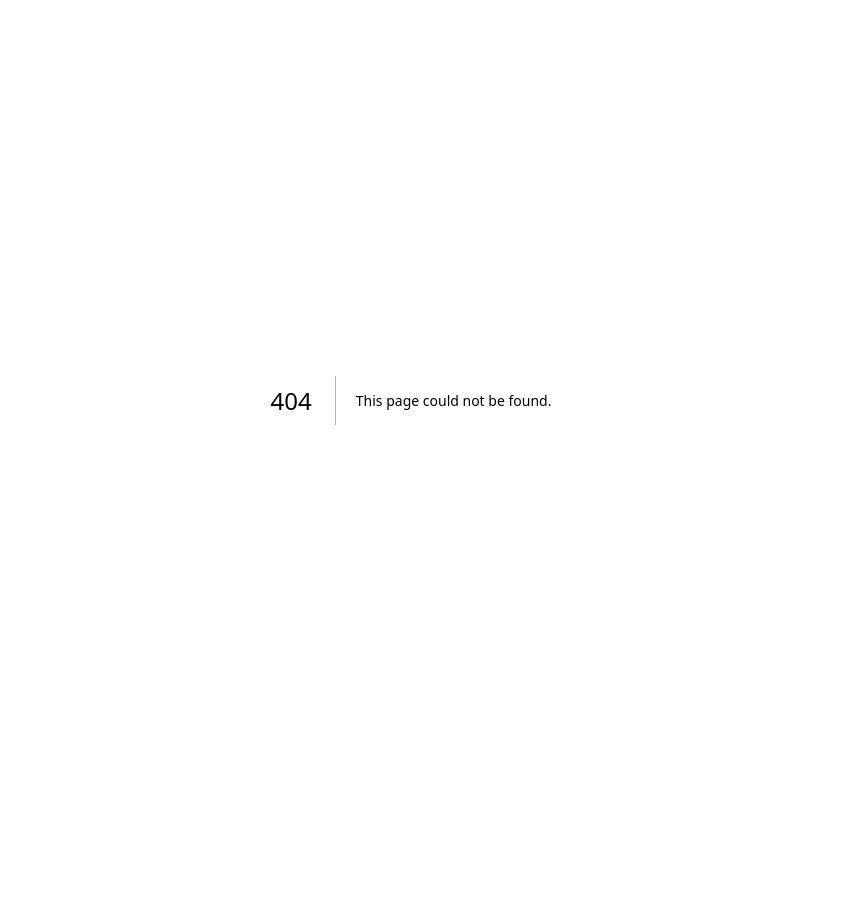
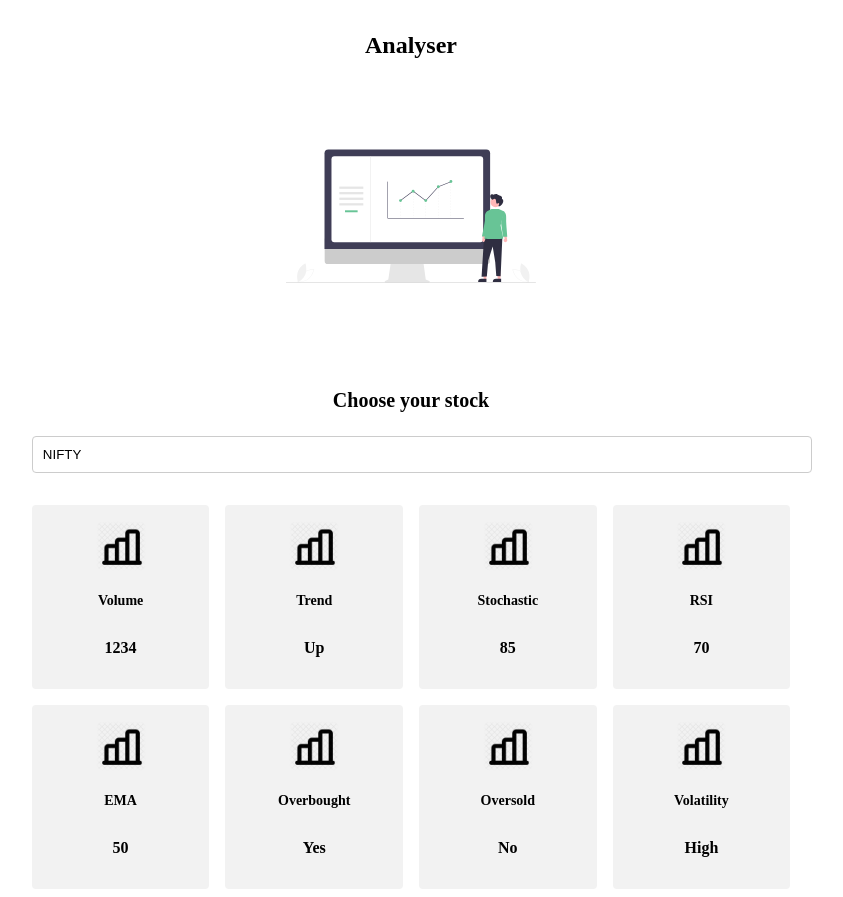
Before and after one commit to PrasannaAkolkar/AnalysisBotFrontend, a Next.js app: page /market_analysis in a window 1280 px wide. Before the commit this address had no page. Shown: the whole page, without its empty margins (229-1072 px from the left). Before the commit the page ends 800 px from the top, so only its background shows below. Built offline with nearby package versions, Linux system fonts and the light colour scheme.

Commit message:
market analysis page

```diff
--- /dev/null
+++ b/pages/market_analysis/index.js
@@ -0,0 +1,122 @@
+import React, { useState } from 'react';
+import styles from '../../styles/MarketAnalysis.module.css';
+import { stocks_names_breeze } from '@/utils/stock_names';
+import LineChart from '@/components/LineStickChart';
+
+const stock_names = Object.values(stocks_names_breeze[0]);
+const stocks = stock_names;
+
+const MarketAnalysis = () => {
+  const [selectedStock, setSelectedStock] = useState('NIFTY');
+  const [showAutocomplete, setShowAutocomplete] = useState(false);
+  const handleStockSelection = (stock) => {
+    setSelectedStock(stock);
+    setShowAutocomplete(false);
+  };
+
+  const gridData = [
+    {
+      icon: 'volume.png',
+      text: 'Volume',
+      value: '1234', // Replace with the actual value for Volume
+    },
+    {
+      icon: 'volume.png',
+      text: 'Trend',
+      value: 'Up', // Replace with the actual value for Trend
+    },
+    {
+      icon: 'volume.png',
+      text: 'Stochastic',
+      value: '85', // Replace with the actual value for Stochastic
+    },
+    {
+      icon: 'volume.png',
+      text: 'RSI',
+      value: '70', // Replace with the actual value for RSI
+    },
+    {
+      icon: 'volume.png',
+      text: 'EMA',
+      value: '50', // Replace with the actual value for EMA
+    },
+    {
+      icon: 'volume.png',
+      text: 'Overbought',
+      value: 'Yes', // Replace with the actual value for Overbought
+    },
+    {
+      icon: 'volume.png',
+      text: 'Oversold',
+      value: 'No', // Replace with the actual value for Oversold
+    },
+    {
+      icon: 'volume.png',
+      text: 'Volatility',
+      value: 'High', // Replace with the actual value for Volatility
+    },
+  ];
+
+  return (
+    <div className={styles.container}>
+      <h1 className={styles.title}>Analyser</h1>
+      <img
+        src="analytics.svg"
+        alt="Analyser Image"
+        className={styles.analyserImage}
+      />
+      <div className={styles.autocomplete}>
+        <label htmlFor="stock" className={styles.autocompleteLabel}>
+          Choose your stock
+        </label>
+        <input
+          type="text"
+          id="stock"
+          className={styles.input}
+          placeholder="Search for a stock..."
+          value={selectedStock}
+          onChange={(e) => {
+            setSelectedStock(e.target.value);
+            setShowAutocomplete(true);
+          }}
+        />
+        {showAutocomplete && (
+          <ul className={styles.autocompleteList}>
+            {stocks
+              .filter((stock) =>
+                stock.toLowerCase().startsWith(selectedStock.toLowerCase())
+              )
+              .filter(
+                (stock, index, self) =>
+                  self.findIndex(
+                    (s) => s.toLowerCase() === stock.toLowerCase()
+                  ) === index
+              )
+              .slice(0, 5)
+              .map((stock) => (
+                <li key={stock} onClick={() => handleStockSelection(stock)}>
+                  {stock}
+                </li>
+              ))}
+          </ul>
+        )}
+      </div>
+
+      <div className={styles.gridContainer}>
+        {gridData.map((data, index) => (
+          <div className={styles.gridItem} key={index}>
+            <img
+              src={data.icon}
+              alt="Grid Icon"
+              className={styles.gridIcon}
+            />
+            <p className={styles.gridText}>{data.text}</p>
+            <p className={styles.gridValue}>{data.value}</p>
+          </div>
+        ))}
+      </div>
+    </div>
+  );
+};
+
+export default MarketAnalysis;
--- /dev/null
+++ b/styles/MarketAnalysis.module.css
@@ -0,0 +1,125 @@
+.container {
+    text-align: center;
+    padding-left: 20%;
+    padding-right: 20%;
+  }
+
+  .title {
+    font-size: 24px;
+    font-weight: bold;
+    margin-top: 2rem;
+  }
+
+  .analyserImage {
+    display: block;
+    margin: 0 auto;
+    width: 250px;
+    height: 250px;
+    margin-top: 2rem;
+  }
+
+  .autocomplete {
+    position: relative;
+    width: 100%;
+    margin-left: auto;
+    margin-right: auto;
+    margin-top: 3rem;
+  }
+
+  .autocompleteLabel {
+    display: block;
+    margin-bottom: 1.5rem;
+    font-weight: bold;
+    text-align: center;
+    font-size: 20px;
+  }
+
+  .autocomplete input {
+    width: 100%;
+    padding: 10px;
+    border: 1px solid #ccc;
+    border-radius: 4px;
+  }
+
+  .autocompleteList {
+    position: absolute;
+    top: 100%;
+    left: 0;
+    z-index: 1;
+    width: 100%;
+    background-color: #fff;
+    border: 1px solid #ccc;
+    border-radius: 4px;
+    padding: 5px 0;
+    max-height: 200px;
+    overflow-y: auto;
+    list-style-type: none;
+    margin: 0;
+    padding: 0;
+  }
+
+  .autocompleteList li {
+    padding: 5px 10px;
+    cursor: pointer;
+  }
+
+  .autocompleteList li:hover {
+    background-color: #f1f1f1;
+  }
+
+  .gridContainer {
+    display: grid;
+    grid-template-columns: repeat(4, 1fr); /* Display 4 items per line */
+    gap: 1rem;
+    justify-content: center;
+    align-items: center;
+    margin-top: 2rem;
+  }
+
+  .gridItem {
+    display: flex;
+    flex-direction: column;
+    align-items: center;
+    justify-content: center;
+    padding: 1rem;
+    background-color: #f2f2f2;
+    border-radius: 4px;
+    text-align: center;
+  }
+  .gridIcon {
+    width: 50px;
+    height: 50px;
+    object-fit: cover;
+    margin-bottom: 0.5rem;
+  }
+
+  .gridText {
+    font-size: 14px;
+    font-weight: bold;
+    text-align: center;
+  }
+
+  .gridValue {
+    font-size: 16px;
+    font-weight: bold;
+    text-align: center;
+  }
+
+  @media screen and (max-width: 768px) {
+    /* Adjust the grid for mobile devices */
+    .gridContainer {
+        grid-template-columns: repeat(2, 1fr); /* Display 2 items per line on mobile */
+        justify-content: flex-start; /* Align items to the left in mobile view */
+        margin-top: 0; /* Remove margin in mobile view */
+      }
+
+    .autocomplete {
+      width: 100%; /* Adjust autocomplete width to cover the entire page */
+      padding-right: 10px;
+    }
+    .container {
+    text-align: center;
+    padding-left: 3%;
+    padding-right: 0%;
+  }
+  }
```
Also changed, not shown: public/volume.png (added).
